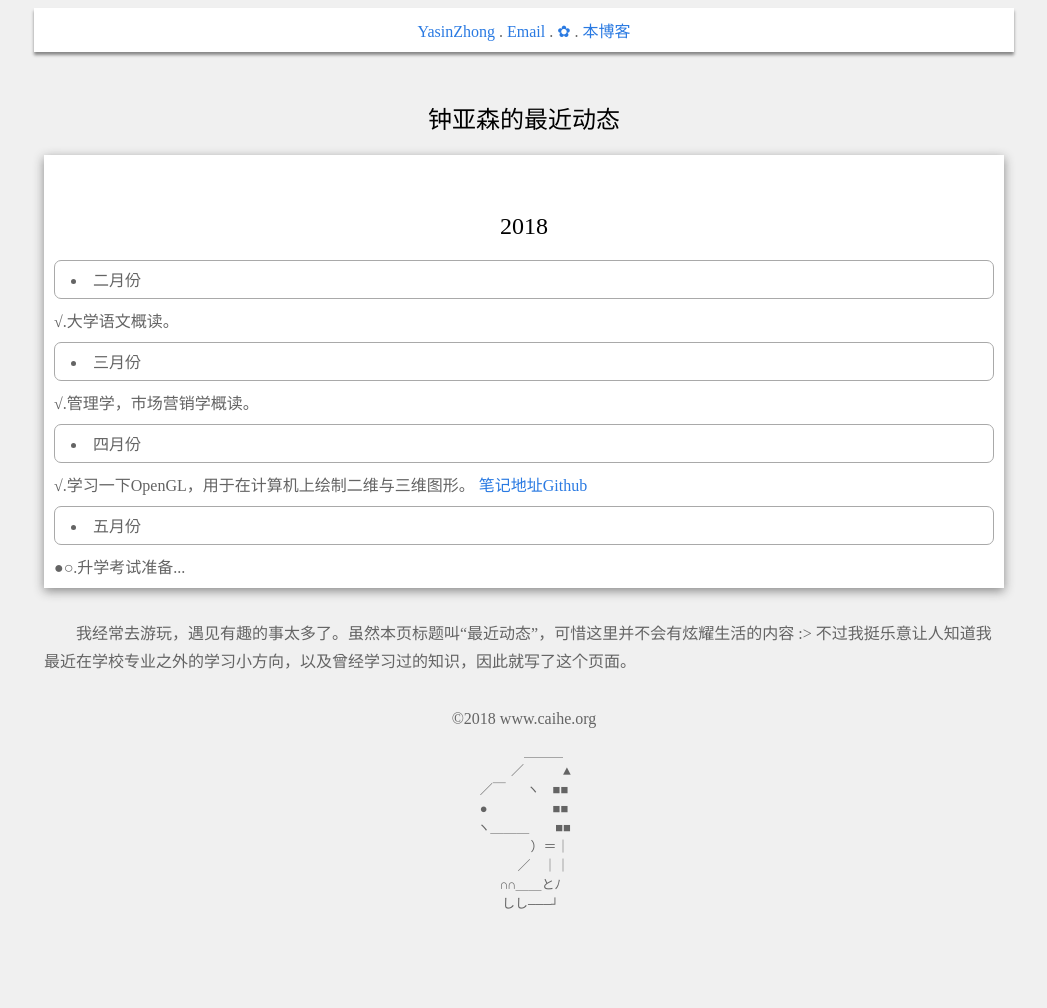
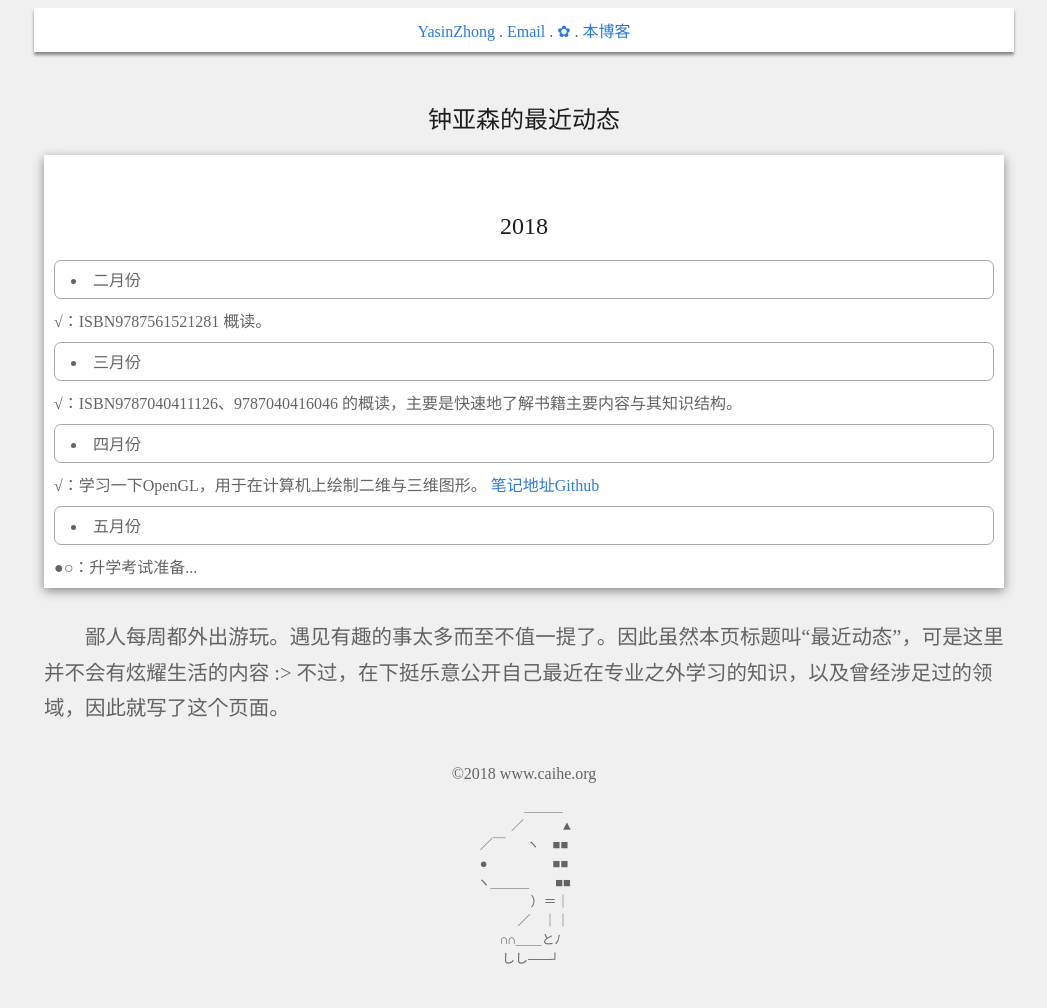
Before and after one commit to YasinZhong/yasinzhong.github.io, a Jekyll site: the page built from post0/MonthlyCalendar.html, in a window 1280 px wide. Shown: the whole page, without its empty margins (116-1163 px from the left). Built offline with Jekyll 4.4.1, drawn with Linux system fonts in a browser that asks for light colours; comment, search, counter and statistics services are not loaded; before the commit the page ends 953 px from its top, so only the background shows below that.

Commit message:
2018/05/11

```diff
--- a/_posts/2018-4-14-Designing.html
+++ b/_posts/2018-4-14-Designing.html
@@ -1,6 +1,6 @@
 ---
 layout: default
-title: 我看设计
+title: 牢骚设计
 ---
 
 
@@ -35,7 +35,7 @@
 <p>
 	我看差劲的设计师，最喜欢玩什么字母象征游戏。
 	然而别人看到他的作品时并不能想到他的设计所象征、所暗示的事物，很多时候是明显的强扯蛮缠。
-	毫无恶意地拿兄弟院校随便随便举个例，我黎明职业大学的校徽雷同地丑，但我不爱揭我校的短---
+	毫无恶意地拿兄弟院校随便随便举个例，我黎明职业大学的校徽雷同的丑，但我不爱揭我校的短---
 	<img src="/img/LJlogo.png" style="width: 92%;height: auto;">
 </p>
 <p>
--- a/_posts/2018-4-20-Reading.html
+++ b/_posts/2018-4-20-Reading.html
@@ -8,9 +8,6 @@
 
 <p>
 	其实书读得多了，就能总结出许多读书的经验来，就不必上那些卖 “成功学”、“方法学” 类书籍的人的当，
-	很多人中这些书的毒颇深。
-</p>
-<p>
 	把事情搞砸的原因，可以有很多很多。而把事情做好的方法其实就那么几条。做到了这几条，事情就会成。
 </p>
 
--- /dev/null
+++ b/_posts/draft.txt
@@ -0,0 +1,4 @@
+
+
+
+http://www.ruanyifeng.com/blog/2015/02/turing-interview.html
--- a/cssjs/a.css
+++ b/cssjs/a.css
@@ -11,6 +11,9 @@
 {
   line-height:1.74em;
   text-indent:2em;
+  font-weight: lighter;
+  font-size:1.28em;
+  font-family: 'KaiTi','FangSong';
 }
 
 q
@@ -79,8 +82,9 @@
 
 h1,h2,h3,h4,h5,h5
 {
+	font-family: 'KaiTi','FangSong';
 	font-weight: lighter;
-	color:rgb(0,0,0);
+	color:rgb(30,30,30);
 	margin-top: 2em;
 	text-align: center;
 }
--- a/post0/MonthlyCalendar.html
+++ b/post0/MonthlyCalendar.html
@@ -8,17 +8,17 @@
 <div class="divider">
 	<h2>2018</h2>
 	<li>二月份</li>
-	√.大学语文概读。
+	√：ISBN9787561521281 概读。
 	<li>三月份</li>
-	√.管理学，市场营销学概读。
+	√：ISBN9787040411126、9787040416046 的概读，主要是快速地了解书籍主要内容与其知识结构。
 	<li>四月份</li>
-	√.学习一下OpenGL，用于在计算机上绘制二维与三维图形。
+	√：学习一下OpenGL，用于在计算机上绘制二维与三维图形。
 	<a href="https://github.com/YasinZhong/OpenGL-LearningCode?files=1">笔记地址Github</a>
 	<li>五月份</li>
-	●○.升学考试准备...
+	●○：升学考试准备...
 </div>
 
 <p>
-	我经常去游玩，遇见有趣的事太多了。虽然本页标题叫“最近动态”，可惜这里并不会有炫耀生活的内容 :>
-	不过我挺乐意让人知道我最近在学校专业之外的学习小方向，以及曾经学习过的知识，因此就写了这个页面。
+	鄙人每周都外出游玩。遇见有趣的事太多而至不值一提了。因此虽然本页标题叫“最近动态”，可是这里并不会有炫耀生活的内容 :>
+	不过，在下挺乐意公开自己最近在专业之外学习的知识，以及曾经涉足过的领域，因此就写了这个页面。
 </p>
--- a/post1/2018-3-13-BookShare.html
+++ b/post1/2018-3-13-BookShare.html
@@ -36,6 +36,7 @@
 <h2>人文</h2>
 <ol>
 	<li>《鲁迅全集/前八卷》 鲁迅</li>
+	<li>《十七年表》曹寇</li>
 	<li>《朗读者》 本哈德·施林克</li>
 	<li>《马克思主义基本原理概论》</li>
 	. . .
```
Also changed, not shown: other parts of _posts/2018-4-20-Reading.html (+1 -1 lines), _posts/2018-4-12-You'llShine.html (+5 -6 lines), 回收站/2018-5-11-ToBeProudOfYourself.html (added, +9 -0 lines), 回收站/2018-5-11-loseFace.html (added, +9 -0 lines), 回收站/2018-5-4-gru.html (added, +24 -0 lines).
